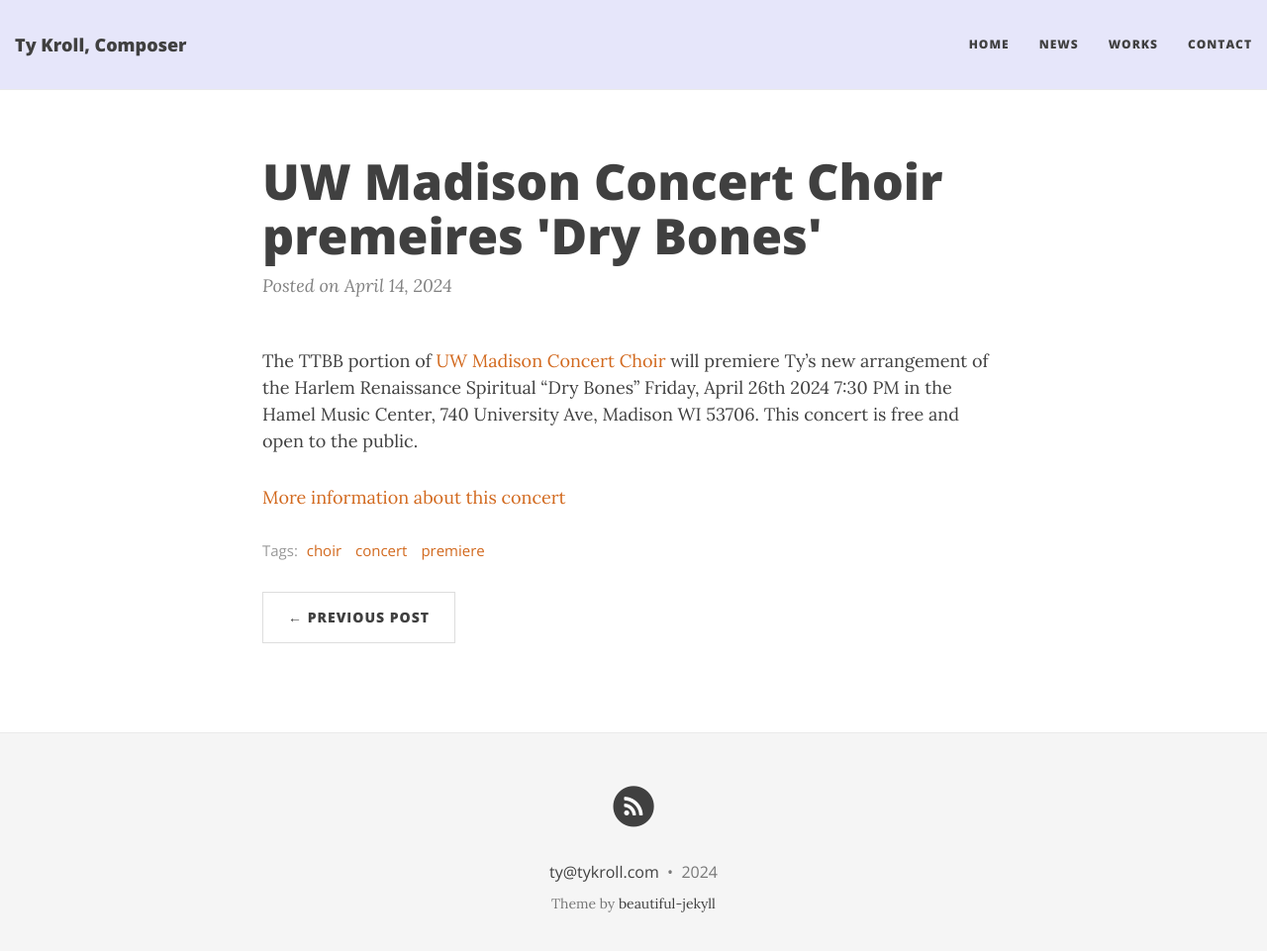
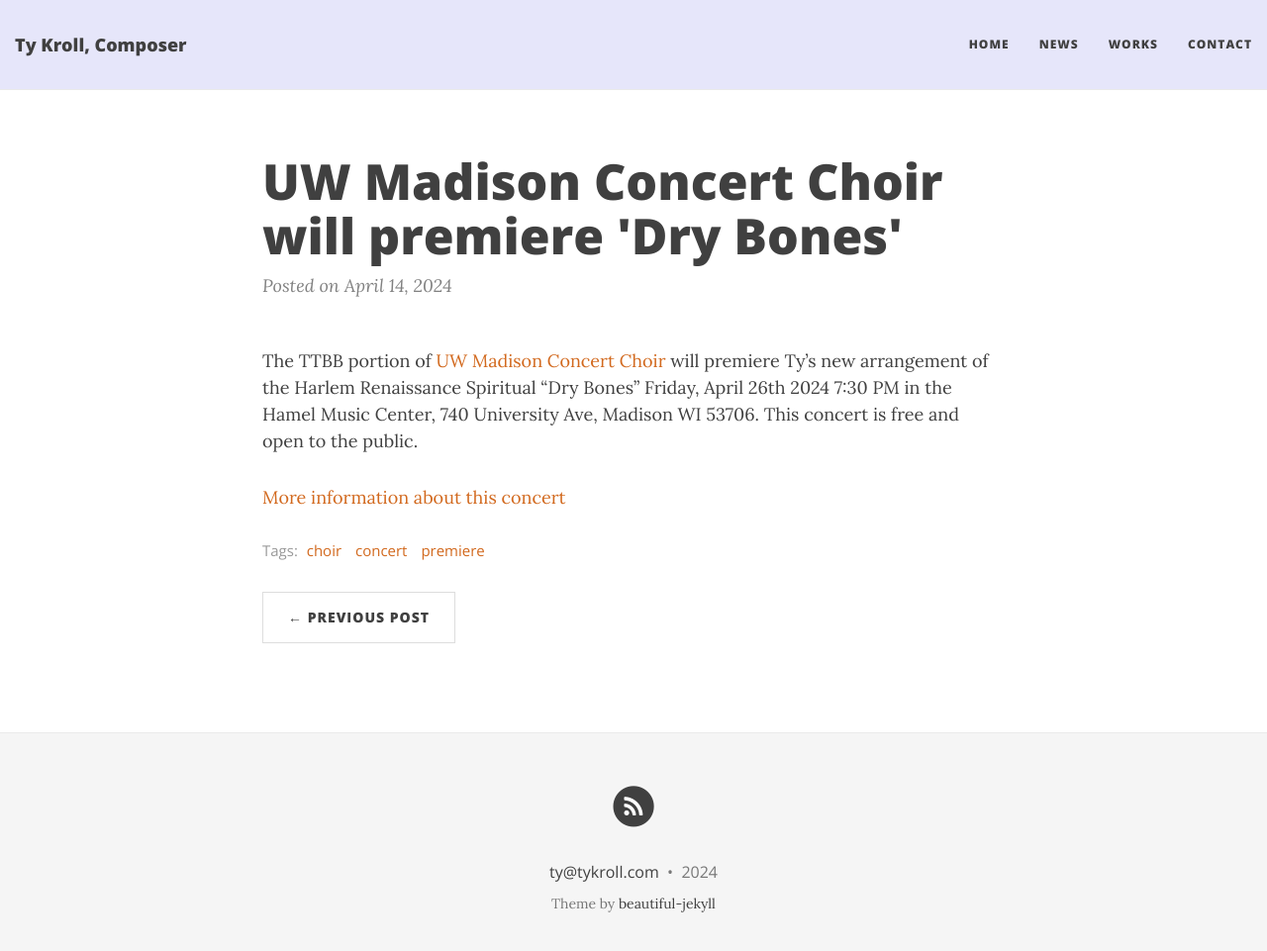
Before and after one commit to ctrueden/tykroll.com, a Jekyll site: the page built from _posts/2024-04-14-UW-Concert-Choir-Concert.md, in a window 1280 px wide and 974 px high. Shown: the top 961 px of the window at 99% size. Built offline with Jekyll 4.4.1, drawn with Linux system fonts in a browser that asks for light colours; nearby versions of some CDN libraries.

Commit message:
Update 2024-04-14-UW-Concert-Choir-Concert.md

```diff
--- a/_posts/2024-04-14-UW-Concert-Choir-Concert.md
+++ b/_posts/2024-04-14-UW-Concert-Choir-Concert.md
@@ -1,6 +1,6 @@
 ---
 layout: post
-title: "UW Madison Concert Choir premeires 'Dry Bones'"
+title: "UW Madison Concert Choir will premiere 'Dry Bones'"
 tags: [choir, concert, premiere]
 ---
 
```
